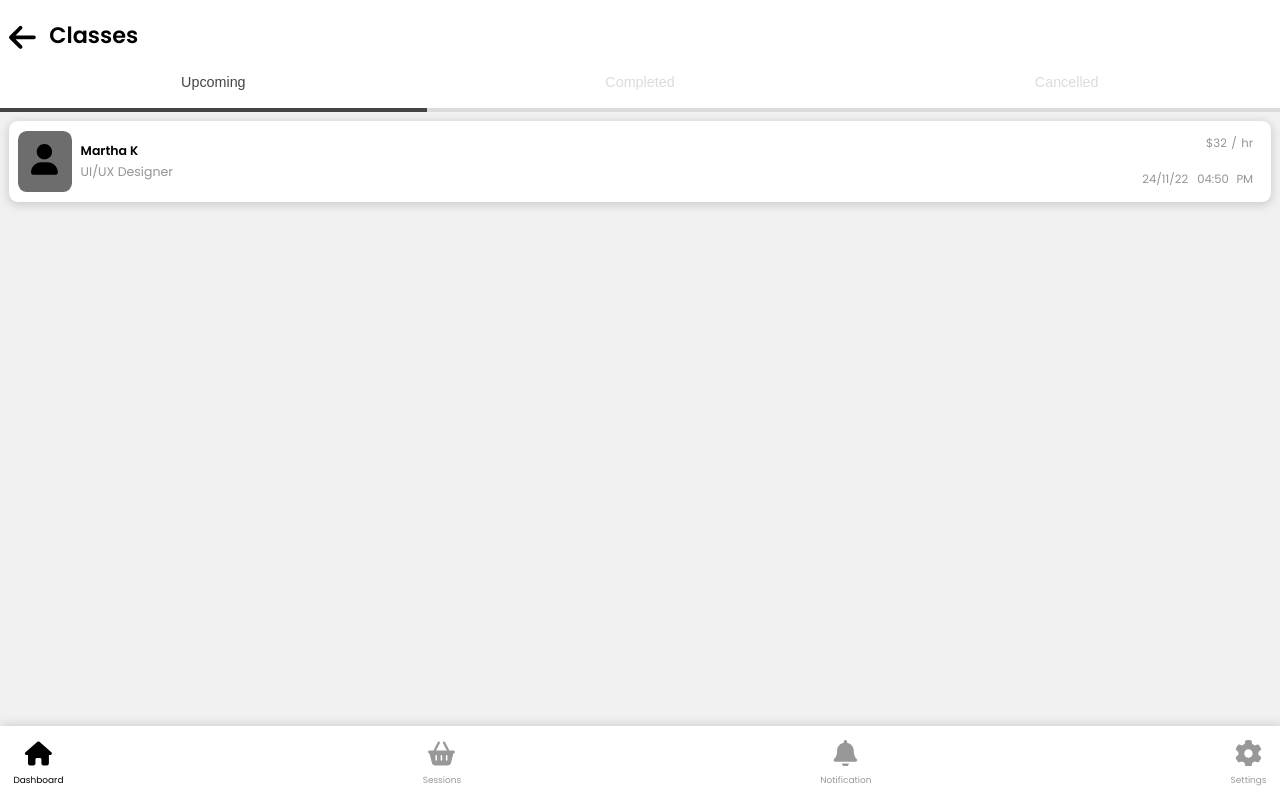
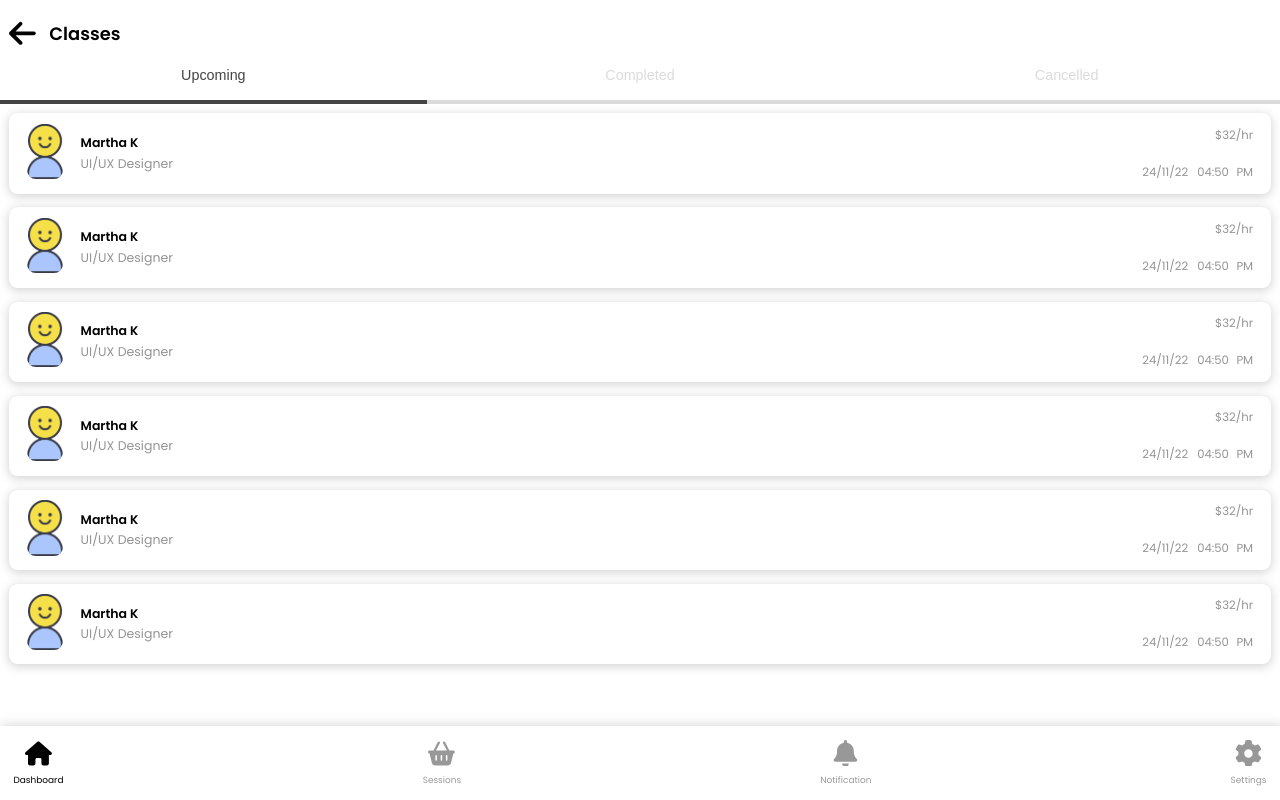
Before and after one commit to AbbasSaad27/Consult-team, a React (Create React App) app: page / in a window 1280 px wide. Built offline with nearby package versions, Linux system fonts and the light colour scheme.

Commit message:
finished the session page

```diff
--- a/src/App.js
+++ b/src/App.js
@@ -1,5 +1,6 @@
 
-import Dashboard from './pages/dashboard/dashboard.page';
+// import Dashboard from './pages/dashboard/dashboard.page';
+// import Notification from './pages/dashboard/Notification/notification.page';
 import SessionsPage from './pages/dashboard/Sessions/sessions.page';
 
 function App() {
@@ -7,6 +8,7 @@ function App() {
     <div className="App">
       {/* <Dashboard /> */}
       <SessionsPage/>
+      {/* <Notification /> */}
     </div>
   );
 }
--- a/src/components/class-card/class-card.styles.css
+++ b/src/components/class-card/class-card.styles.css
@@ -14,8 +14,10 @@
     box-shadow: 0px 2px 10px 1px #4e4e4e3b;
     height: 9rem;
     border-radius: 1rem;
+    margin-bottom: 1.5rem;
 }
 
 .pfp-container {
     width: 6rem;
+    padding: 1rem;
 }
--- a/src/components/gig-card/gig-card.component.jsx
+++ b/src/components/gig-card/gig-card.component.jsx
@@ -12,7 +12,7 @@ const GigCard = () => {
             <div className="gig-details">
                 <div className="gig-details-head">
                     <h3 className="gig-title">Title</h3>
-                    <span className="per-hour-rate">$<span className="price">12</span><span className="hash">/</span>hr</span>
+                    <span className="per-hour-rate">$<span className="gig-price">12</span><span className="hash">/</span>hr</span>
                 </div>
                 <p className="gig-about">Lorem ipsum dolor sit amet consectetur adipisicing elit. Aut vel molestiae numquam perspiciatis officia assumenda ad rem similique, quam molestias.</p>
             </div>
--- a/src/components/user-pfp/user-pfp.component.jsx
+++ b/src/components/user-pfp/user-pfp.component.jsx
@@ -1,15 +1,17 @@
 import React from "react"
 
-import {ReactComponent as UserIcon} from "../../icons/user.svg"
+// import {ReactComponent as UserIcon} from "../../icons/user.svg"
+import userPng from "../../images/user.png"
 
 import "./user-pfp.styles.css"
 
 
 const UserPfp = () => {
     return (
-        <div className="userPfp-container">
-            <UserIcon className="user-icon"/>
-        </div>
+        <>
+            {/* <UserIcon className="user-icon"/> */}
+            <img src={userPng} alt="user" className="user-icon"/>
+        </>
     )
 }
 
--- a/src/components/user-pfp/user-pfp.styles.css
+++ b/src/components/user-pfp/user-pfp.styles.css
@@ -1,7 +1,7 @@
-.userPfp-container {
+.user-icon {
     width: 100%;
+
     /* height: 100%; */
-    background-color: #6d6d6d;
+    /* background-color: #6d6d6d; */
     border-radius: 1rem;
-    padding: 1.5rem;
 }
--- a/src/index.css
+++ b/src/index.css
@@ -27,3 +27,7 @@ ul {
   border: none;
   background-color: white;
 }
+
+.page {
+  padding-bottom: 8rem;
+}
--- a/src/pages/dashboard/Sessions/sessions.page.jsx
+++ b/src/pages/dashboard/Sessions/sessions.page.jsx
@@ -25,6 +25,11 @@ const SessionsPage = () => {
             </div>
             <div className="classes-container">
                 <CardClass />
+                <CardClass />
+                <CardClass />
+                <CardClass />
+                <CardClass />
+                <CardClass />
             </div>
             <FooterNav />
         </div>
--- a/src/pages/dashboard/dashboard.page.jsx
+++ b/src/pages/dashboard/dashboard.page.jsx
@@ -2,7 +2,8 @@ import React from 'react'
 import FooterNav from '../../components/footer-nav/footer-nav.component'
 import GigCard from '../../components/gig-card/gig-card.component'
 import StatCard from '../../components/stat-card/stat-card.component'
-import {ReactComponent as UserIcon} from "../../icons/user.svg"
+// import {ReactComponent as UserIcon} from "../../icons/user.svg"
+import userPng from "../../images/user.png"
 
 import './dashboard.styles.css'
 
@@ -15,7 +16,8 @@ const Dashboard = () => {
                     <span className='welcome-message'>Welcome Back!</span>
                 </div>
                 <div className='profile-icon'>
-                    <UserIcon className='icon user-icon'/>
+                    {/* <UserIcon className='icon user-icon'/> */}
+                    <img src={userPng} alt="user" className='user-img'/>
                 </div>
             </header>
             <div className="stat-card-container">
--- a/src/pages/dashboard/dashboard.styles.css
+++ b/src/pages/dashboard/dashboard.styles.css
@@ -19,11 +19,16 @@
 }
 
 .profile-icon {
-    width: 3rem;
-    height: 3rem;
-    border-radius: 50%;
-    background-color: #6d6d6d;
-    padding: .7rem;
+    width: 4rem;
+    height: 4rem;
+    border-radius: 100%;
+}
+
+.user-img {
+    width: 100%;
+    height: 100%;
+    object-fit: contain;
+    border-radius: 100%;
 }
 
 .welcome-message {
```
Also changed, not shown: src/pages/dashboard/Notification/notification.page.jsx (added, +12 -0 lines), src/images/gig.webp (added), src/images/user.png (added), src/pages/dashboard/Notification/notification.styles.css (added).
